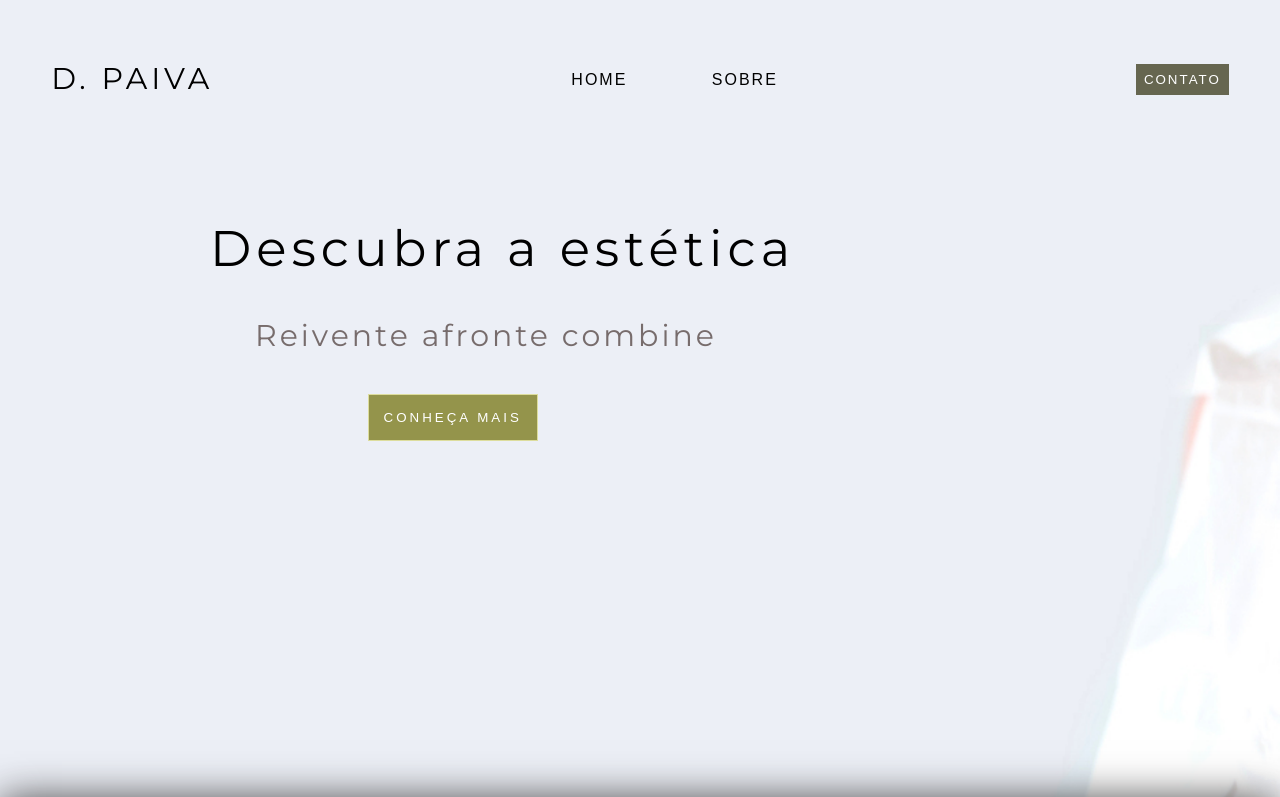
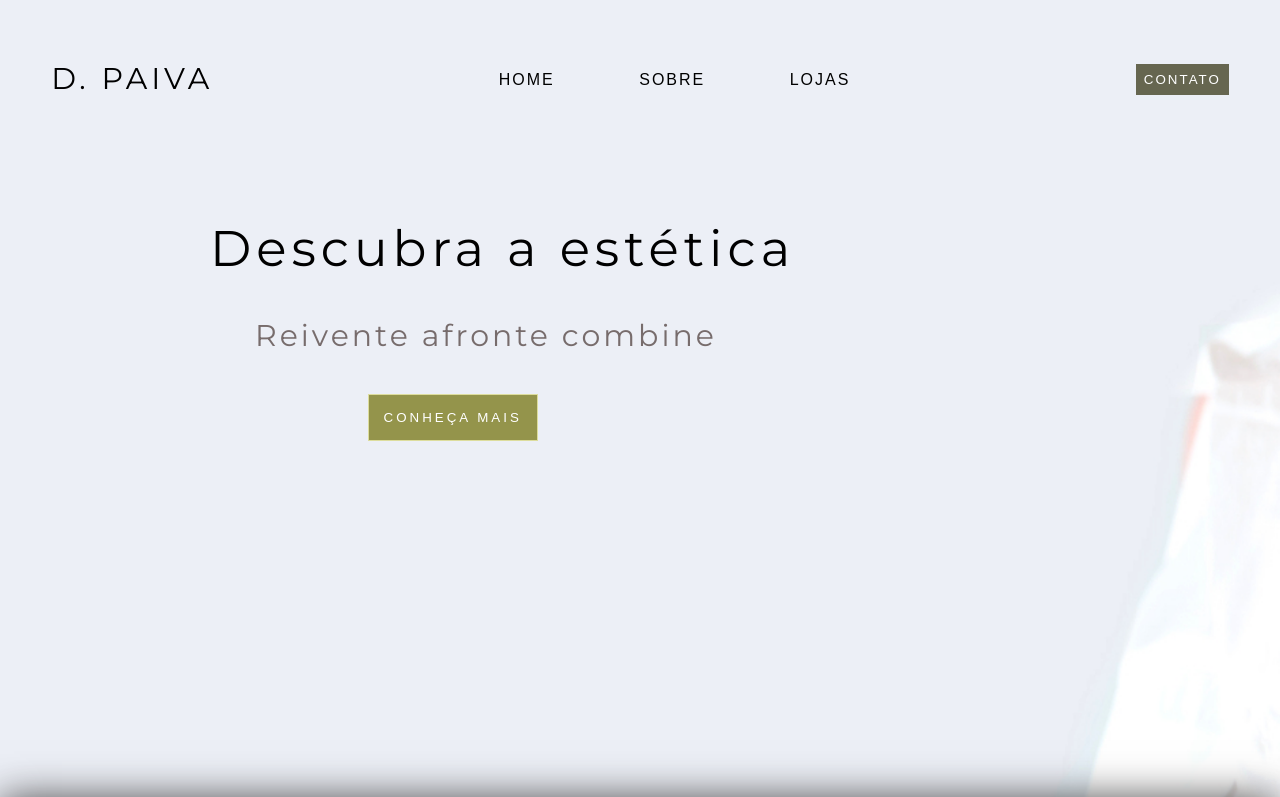
Before and after one commit to paivoteeee/colar, a plain HTML site: page index.html in a window 1280 px wide. Shown: the top 797 px of the page. Drawn offline with nearby package versions, Linux system fonts and the light colour scheme.

Commit message:
Update index.html

```diff
--- a/index.html
+++ b/index.html
@@ -20,6 +20,7 @@
                     <ul>
                         <li><a class="ai" href="#banner">home</a></li>
                         <li><a class="ai" href="sobre.html">Sobre</a></li>
+                        <li><a class="ai" href="lojas.html">Lojas</a></li>
                     </ul>
                 </nav>
                 <div class="btn-contato">
```
